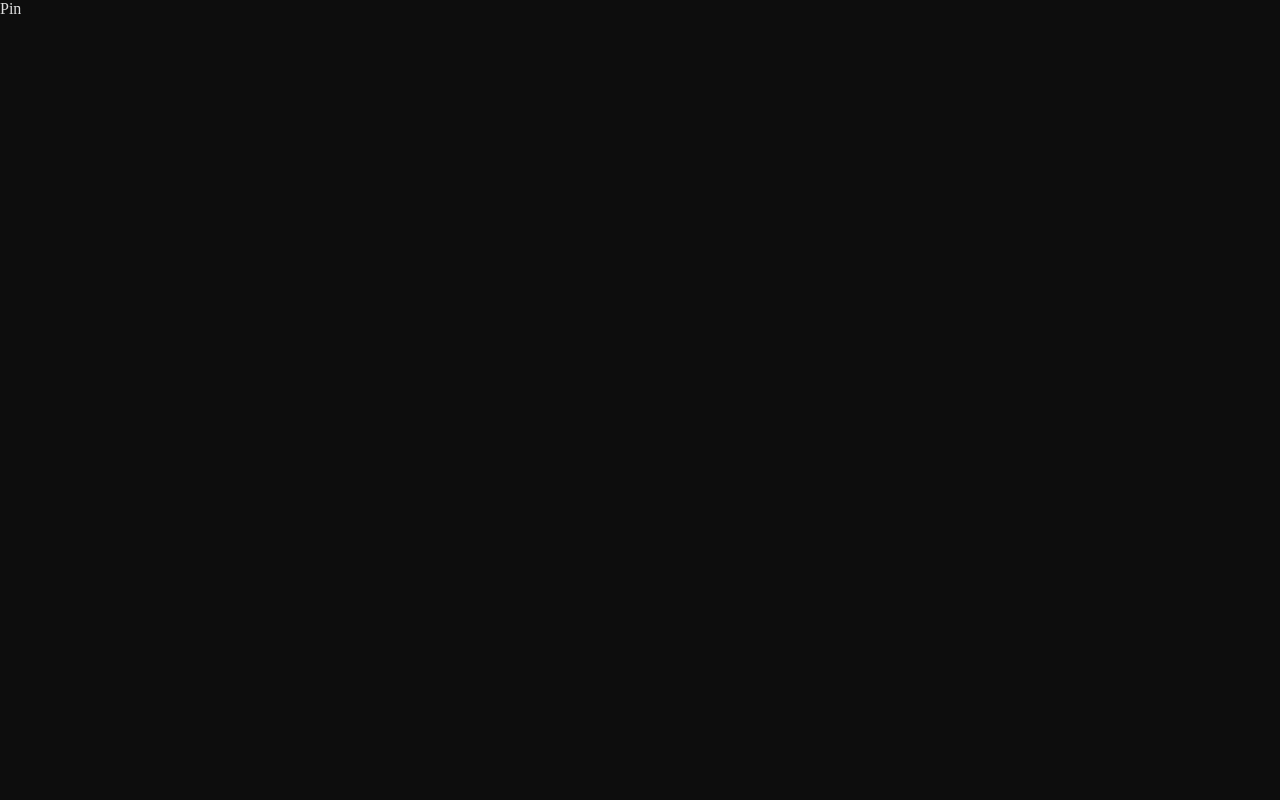
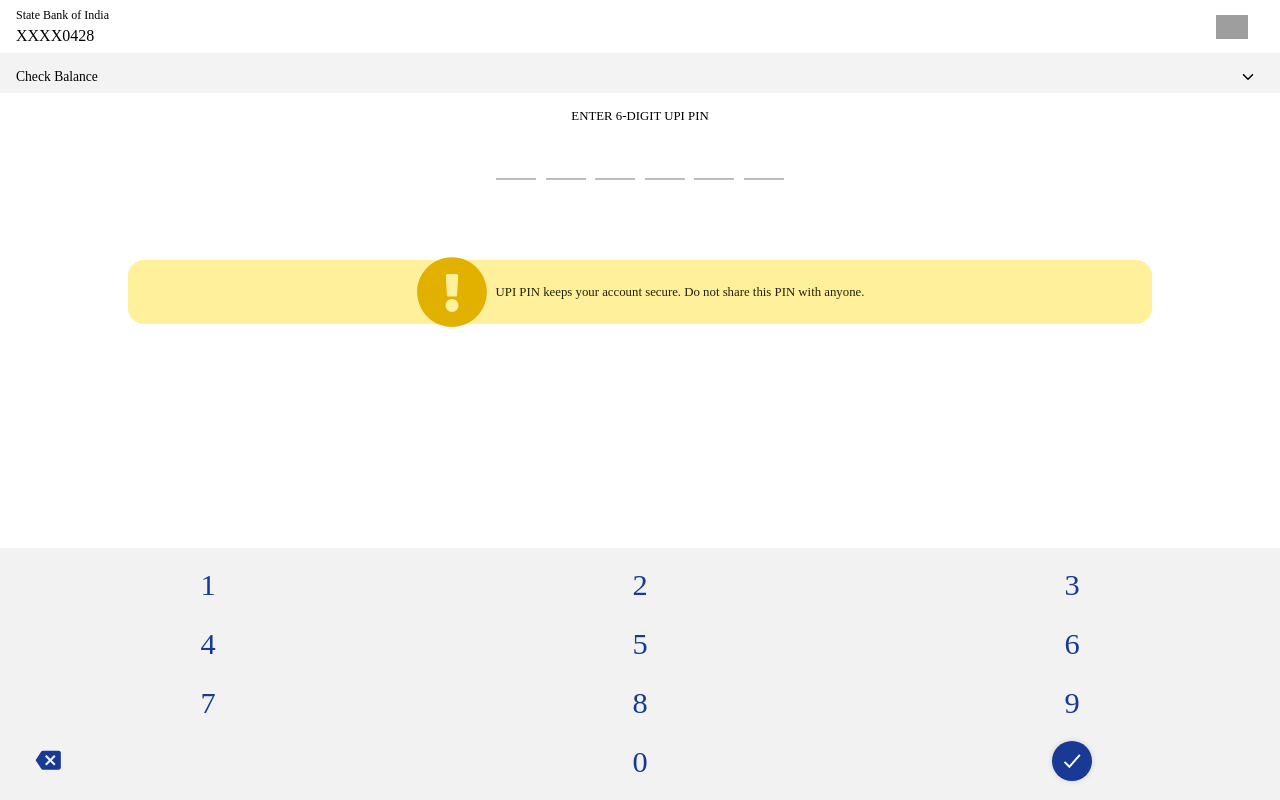
Before and after one commit to MintuSingh07/phonepe, a React (Vite) app: page /pin in a window 1280 px wide. Built offline with nearby package versions, Linux system fonts and the light colour scheme; grey boxes are pictures that could not be loaded.

Commit message:
PIN PAGE DESIGN COMPLETE

```diff
--- a/src/index.css
+++ b/src/index.css
@@ -7,7 +7,5 @@
   margin: 0;
   padding: 0;
   box-sizing: border-box;
-  background-color: #0D0D0D;
   font-family: "Phonepe";
-  color: #dedede;
 }
--- a/src/pages/CheckBalance.jsx
+++ b/src/pages/CheckBalance.jsx
@@ -6,11 +6,14 @@ import { IoIosArrowForward } from "react-icons/io";
 import { CiWallet } from "react-icons/ci";
 import { useNavigate } from 'react-router-dom';
 import { GoPlusCircle } from "react-icons/go";
+import "../App.css";
 
 const Container = styled.div`
   height: 100vh;
   width: 100%;
   padding: 3vh 2vh;
+  background-color: #0D0D0D;
+  color: #dedede;
 `;
 const Header = styled.nav`
   height: auto;
--- a/src/pages/Home.jsx
+++ b/src/pages/Home.jsx
@@ -5,6 +5,9 @@ import { useNavigate } from 'react-router-dom';
 const Container = styled.div`
   height: 100vh;
   width: 100%;
+  color: #dedede;
+  background-color: #0D0D0D;
+
 `;
 
 const Header = styled.div`
--- a/src/pages/Pin.jsx
+++ b/src/pages/Pin.jsx
@@ -1,9 +1,234 @@
-import React from 'react'
+import React, { useRef, useState } from 'react';
+import styled from 'styled-components';
+import { IoIosArrowForward } from "react-icons/io";
+import { FaExclamationCircle } from "react-icons/fa";
+import { IoMdBackspace } from "react-icons/io";
+import { IoCheckmarkSharp } from "react-icons/io5";
+import { useNavigate } from "react-router-dom";
+
+const Container = styled.div`
+  height: 100vh;
+  width: 100%;
+  position: relative;
+  overflow: hidden;
+`;
+
+const Header = styled.div`
+  display: flex;
+  align-items: center;
+  justify-content: space-between;
+  padding: 1vh 2vh;
+`;
+
+const PinInputWrapper = styled.div`
+  display: flex;
+  justify-content: center;
+  margin-top: 3vh;
+  gap: 1.2vh;
+`;
+
+const PinBox = styled.input`
+  width: 5vh;
+  height: 4vh;
+  text-align: center;
+  font-size: 2.2vh;
+  border: none;
+  border-bottom: 2px solid #bdbdbd;
+  outline: none;
+
+  &:focus {
+    border-bottom: 2px solid #000;
+  }
+`;
+
+const UpiNotification = styled.div`
+  height: 8vh;
+  width: 80%;
+  background-color: #fff09c;
+  border-radius: 2vh;
+  display: flex;
+  align-items: center;
+  justify-content: center;
+  padding: 0 1.3vh;
+  margin: 10vh auto 0 auto;
+  gap: 1vh;
+  text-align: center;
+`;
+
+const NumberPad = styled.div`
+  position: absolute;
+  bottom: 0;
+  width: 100%;
+  background: #f2f2f2;
+  padding: 2vh 0;
+  display: grid;
+  grid-template-columns: repeat(3, 1fr);
+  gap: 2vh;
+  text-align: center;
+`;
+
+const NumKey = styled.div`
+  font-size: 3.8vh;
+  padding: .5vh 0;
+  border-radius: 1vh;
+  margin: 0 auto;
+  width: 10vh;
+  user-select: none;
+  color: #183994;
+
+`;
+
+const ClearKey = styled.div`
+  padding: 1.5vh 0;
+  color: #183994;
+  border-radius: 1vh;
+  margin: -1vh 1vh;
+  width: 10vh;
+  user-select: none;
+`;
+
+const OkKey = styled.div`
+  font-size: 2.8vh;
+  background: #183994;
+  height: 5vh;
+  border-radius: 90vh;
+  color: white;
+  margin: 0 auto;
+  width: 5vh;
+  user-select: none;
+  box-shadow: 0 0 5px #ccc;
+  display: flex;
+  align-items: center;
+  justify-content: center;
+`;
 
 const Pin = () => {
+  const refs = Array.from({ length: 6 }, () => useRef(null));
+  const [currentIndex, setCurrentIndex] = useState(0);
+
+  const addDigit = (num) => {
+    if (currentIndex > 5) return;
+
+    refs[currentIndex].current.value = num;
+
+    if (currentIndex < 5) {
+      setCurrentIndex(currentIndex + 1);
+    }
+  };
+
+  const clearDigit = () => {
+    if (currentIndex === 0 && refs[0].current.value === "") return;
+
+    let newIndex = currentIndex;
+
+    if (refs[currentIndex].current.value === "") {
+      newIndex = currentIndex - 1;
+    }
+
+    refs[newIndex].current.value = "";
+    setCurrentIndex(newIndex);
+  };
+
+  const handleOk = () => {
+    let pin = "";
+
+    refs.forEach(ref => {
+      pin += ref.current.value || "";
+    });
+
+    if (pin.length !== 6) {
+      alert("Please enter complete 6-digit PIN");
+      return;
+    }
+
+    // Navigate to any route you want
+    navigate("/success");  // ⬅️ Change route here
+  };
+
   return (
-    <div>Pin</div>
-  )
-}
+    <Container>
+      <Header>
+        <div>
+          <p style={{ fontSize: "1.5vh", marginBottom: ".5vh" }}>State Bank of India</p>
+          <p style={{ fontSize: "2vh" }}>XXXX0428</p>
+        </div>
 
-export default Pin
+        <img
+          src="https://upload.wikimedia.org/wikipedia/commons/thumb/e/e1/UPI-Logo-vector.svg/1024px-UPI-Logo-vector.svg.png"
+          alt=""
+          style={{ height: "3vh", paddingRight: "2vh" }}
+        />
+      </Header>
+
+      <div
+        style={{
+          backgroundColor: "#f3f3f3",
+          height: "5vh",
+          width: "100%",
+          display: "flex",
+          alignItems: "center",
+          justifyContent: "space-between",
+          padding: "2vh 3vh 1vh 2vh"
+        }}
+      >
+        <p style={{ fontSize: "1.7vh" }}>Check Balance</p>
+        <IoIosArrowForward style={{ color: "#000000", rotate: "90deg" }} />
+      </div>
+
+      <p style={{ textAlign: "center", marginTop: "2vh", fontSize: "1.6vh" }}>
+        ENTER 6-DIGIT UPI PIN
+      </p>
+
+      <PinInputWrapper>
+        {refs.map((inputRef, index) => (
+          <PinBox
+            key={index}
+            maxLength={1}
+            ref={inputRef}
+            readOnly        // 🔒 prevents typing
+            inputMode="none" // 🚫 prevents keyboard
+            onFocus={(e) => {
+              e.target.blur(); // 🚫 blur to avoid keyboard
+              setCurrentIndex(index);
+            }}
+          />
+        ))}
+      </PinInputWrapper>
+
+      <UpiNotification>
+        <FaExclamationCircle
+          style={{
+            backgroundColor: "transparent",
+            fontSize: "9vh",
+            color: "#e2b100"
+          }}
+        />
+        <p style={{ backgroundColor: "transparent", color: "#242203", fontSize: "1.6vh", fontWeight: "500" }}>
+          UPI PIN keeps your account secure.
+          Do not share this PIN with anyone.
+        </p>
+      </UpiNotification>
+
+      {/* NUMBER PAD */}
+      <NumberPad>
+        {[1, 2, 3, 4, 5, 6, 7, 8, 9].map(num => (
+          <NumKey key={num} onClick={() => addDigit(num)}>
+            {num}
+          </NumKey>
+        ))}
+
+        <ClearKey onClick={clearDigit}>
+          <IoMdBackspace style={{ fontSize: "3.8vh" }} />
+        </ClearKey>
+
+        <NumKey onClick={() => addDigit(0)}>0</NumKey>
+
+        <OkKey onClick={handleOk}>
+          <IoCheckmarkSharp />
+        </OkKey>
+      </NumberPad>
+    </Container>
+  );
+};
+
+export default Pin;
```
